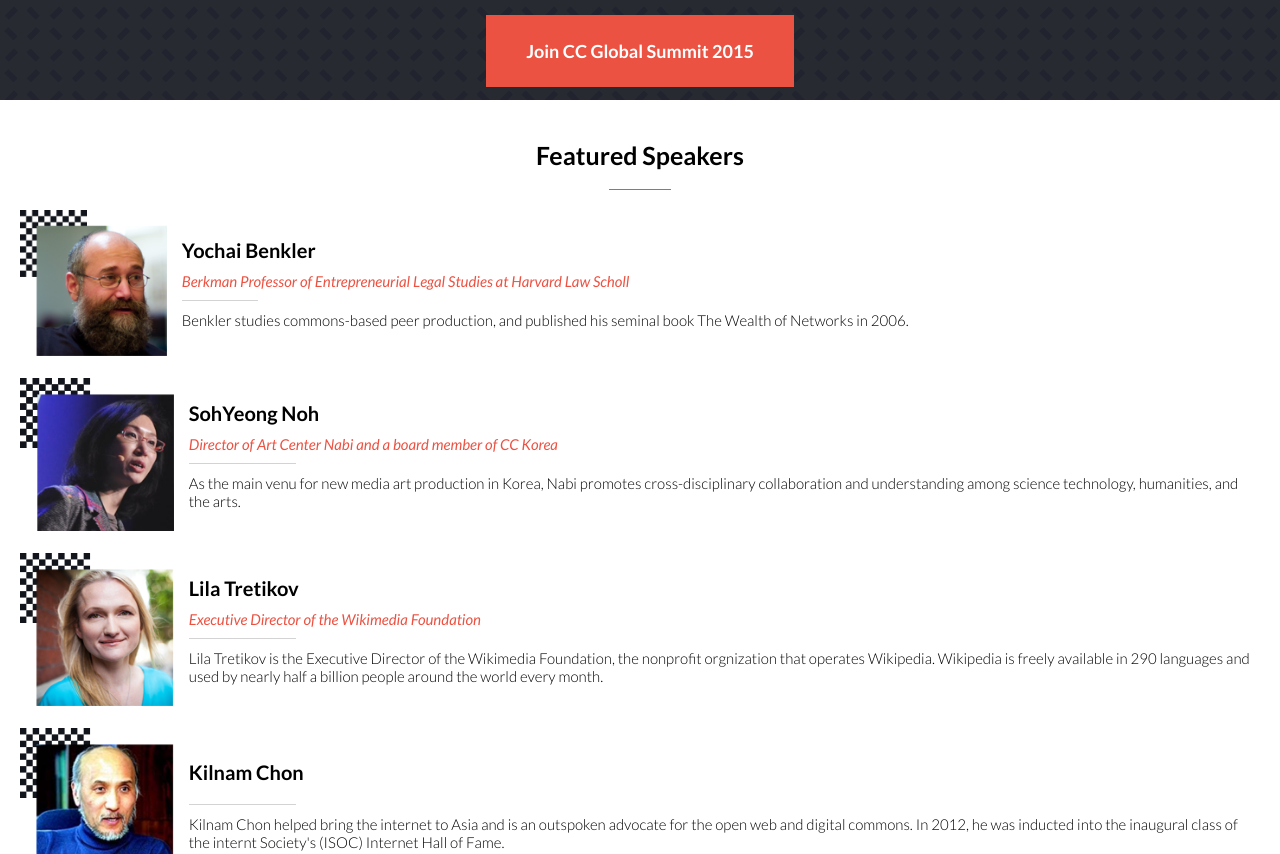
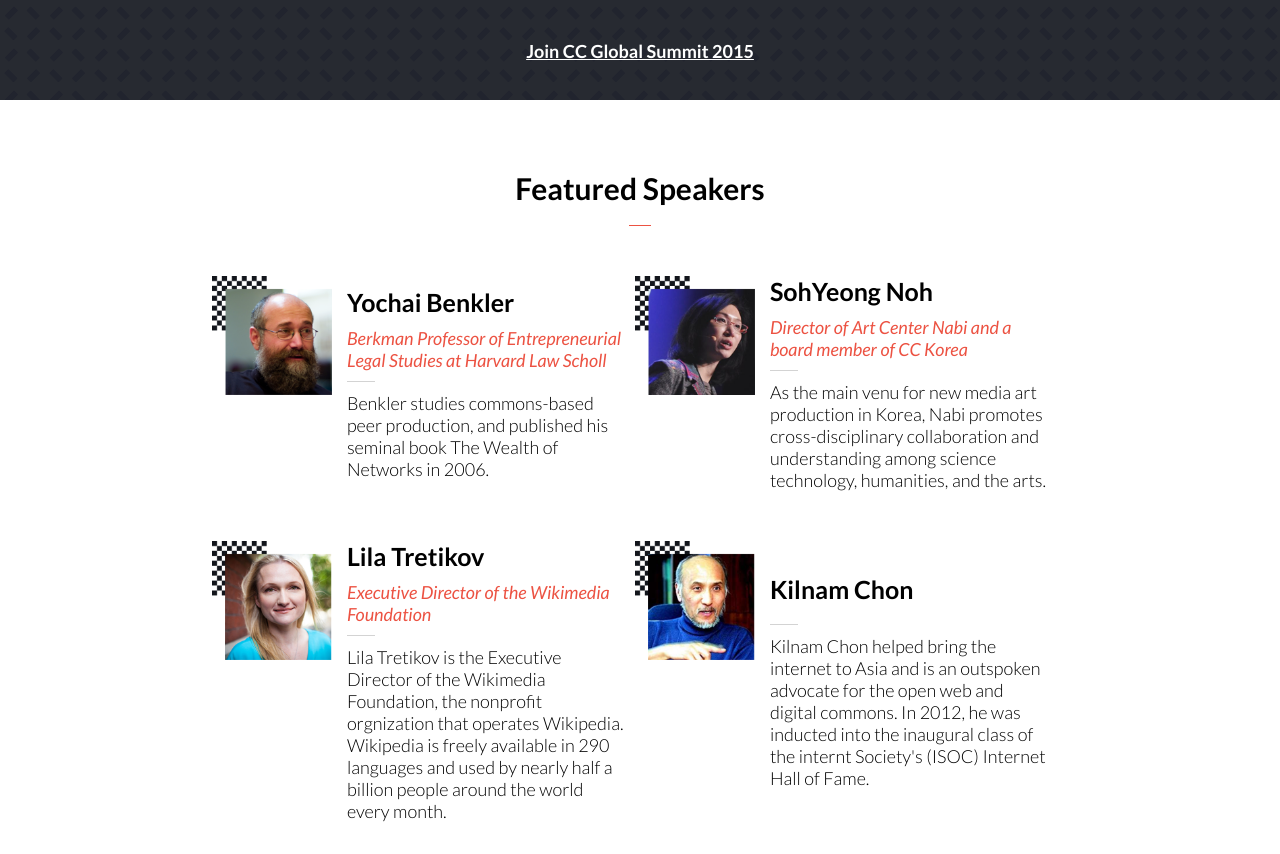
Before and after one commit to belalgamal46/CC-Global-Summit-2015-capstone-project, a website with bundled scripts: page index.html in a window 1280 px wide. Shown: the part 1260-2114 px from the top of the page. Built offline with nearby package versions, Linux system fonts and the light colour scheme; files whose address does not match are found by name.

Commit message:
Add desktop media query for speakers section

```diff
--- a/styles/_global-style.scss
+++ b/styles/_global-style.scss
@@ -2,13 +2,18 @@
 $red: #ec5242;
 $red-hover: #d14434;
 $light-grey: #d3d3d3;
-$rgba-light-grey: rgba(211, 211, 211, 0.1);
+$rgba-light-grey: #d3d3d310;
 
 @mixin flex-center($direction) {
   display: flex;
   justify-content: center;
   align-items: center;
   flex-direction: $direction;
+}
+
+@mixin rgba-color($color, $opacity) {
+  color: $color;
+  opacity: $opacity;
 }
 
 @mixin title-container {
@@ -29,13 +34,19 @@
     border-bottom: 0.1px solid $red;
   }
 
-  @media only screen and (min-width: 600px) {
+  @media only screen and (min-width: 500px) {
     h5 {
       font-size: 2.5rem;
     }
 
     span {
-      width: 5%;
+      width: 7%;
+    }
+  }
+
+  @media only screen and (min-width: 1025px) {
+    span {
+      width: 2.5%;
     }
   }
 }
--- a/styles/home/_featured-speakers.scss
+++ b/styles/home/_featured-speakers.scss
@@ -62,4 +62,54 @@
 }
 
 @media only screen and (min-width: 768px) {
+  .speaker-details {
+    h3 {
+      font-size: 2.5rem;
+    }
+    p {
+      font-size: 1.8rem;
+    }
+  }
 }
+
+@media only screen and (min-width: 1025px) {
+  #featured-speakers {
+    display: grid;
+    grid-template-columns: 1fr 1fr;
+    column-gap: 1rem;
+    row-gap: 5rem;
+    width: 70%;
+    margin: 5rem auto;
+  }
+
+  .speaker-container {
+    height: 100%;
+    &:nth-child(2) {
+      grid-column: 1 / 2;
+    }
+    &:nth-child(3) {
+      grid-column: 2 / 3;
+    }
+    &:nth-child(4) {
+      grid-column: 1 / 2;
+    }
+    &:nth-child(5) {
+      grid-column: 2 / 3;
+    }
+    &:nth-child(6) {
+      grid-column: 1 / 2;
+    }
+    &:last-child {
+      grid-column: 2 / 3;
+    }
+  }
+
+  .featured-speakers-title {
+    grid-column: 1 / 5;
+    grid-row: 1 / 2;
+
+    h5 {
+      font-size: 3rem;
+    }
+  }
+}
--- a/styles/home/_main-program.scss
+++ b/styles/home/_main-program.scss
@@ -134,6 +134,8 @@
       row-gap: 1rem;
       padding: 2rem;
       margin: 0;
+      transition: all 0.2s;
+      cursor: pointer;
 
       h2 {
         font-size: 2rem;
@@ -150,6 +152,25 @@
         width: 100%;
         margin: 0;
       }
+
+      &:hover {
+        background-color: transparent;
+      }
+    }
+  }
+
+  .button {
+    button {
+      font-weight: 700;
+      background-color: transparent;
+      text-decoration: underline;
+      cursor: pointer;
+      border: none;
+
+      &:hover {
+        background-color: transparent;
+        color: $red;
+      }
     }
   }
 }
```
Also changed, not shown: styles/about/style.css, styles/style.css, 2 other files.
